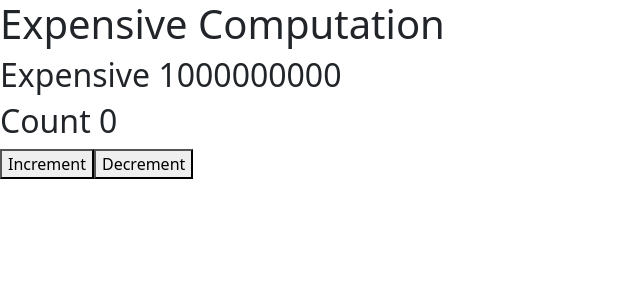
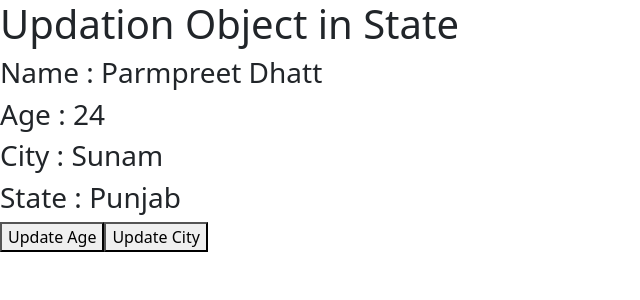
Before and after one commit to parampreet727-hash/React, a React (Vite) app: page / in a window 1280 px wide. Shown: the top 300 px of the page, without its empty margins (0-640 px from the left). Built offline with nearby package versions, Linux system fonts and the light colour scheme.

Commit message:
ObjectUseState

```diff
--- a/src/App.jsx
+++ b/src/App.jsx
@@ -1,5 +1,6 @@
 import React from "react";
-import UseMemo from "./component/UseMemo";
+import ObjectUseState from "./component/ObjectUseState";
+// import UseMemo from "./component/UseMemo";
 // import ReactMemo from "./component/ReactMemo";
 // import FrowardRef from "./component/FrowardRef";
 // import FunctionAsProps from "./component/FunctionAsProps";
@@ -27,7 +28,8 @@ export default function App() {
 
       {/* <FrowardRef/> */}
       {/* <ReactMemo/> */}
-      <UseMemo/>
+      {/* <UseMemo/> */}
+      <ObjectUseState/>
     </>
   );
 }
--- /dev/null
+++ b/src/component/ObjectUseState.jsx
@@ -0,0 +1,33 @@
+import React, { useState } from "react";
+
+export default function ObjectUseState() {
+  const [user, setUser] = useState({
+    name: "Parmpreet Dhatt",
+    age: 24,
+    address: {
+      city: "Sunam",
+      State: "Punjab",
+    },
+  });
+
+  const updateAge = () => {
+    setUser({ ...user, age: user.age + 1 });
+  };
+
+  const updateCity = () => {
+    setUser({ ...user, city: (user.address.city = "Dharamgarh") });
+  };
+
+  return (
+    <div>
+      <h1>Updation Object in State</h1>
+      <h3>Name : {user.name}</h3>
+      <h3>Age : {user.age}</h3>
+      <h3>City : {user.address.city}</h3>
+      <h3>State : {user.address.State}</h3>
+
+      <button onClick={updateAge}>Update Age</button>
+      <button onClick={updateCity}>Update City</button>
+    </div>
+  );
+}
```
